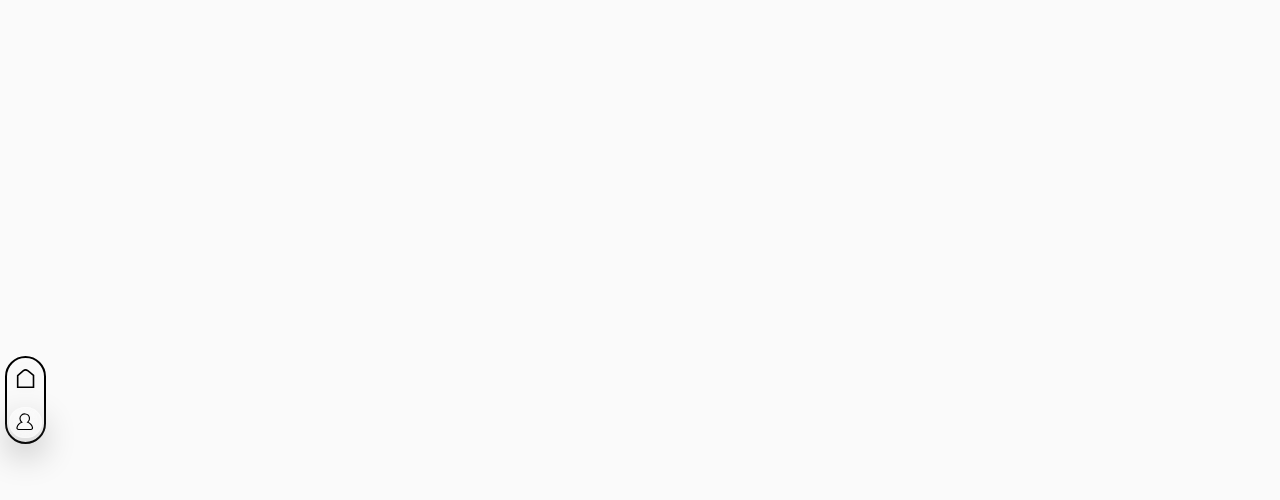
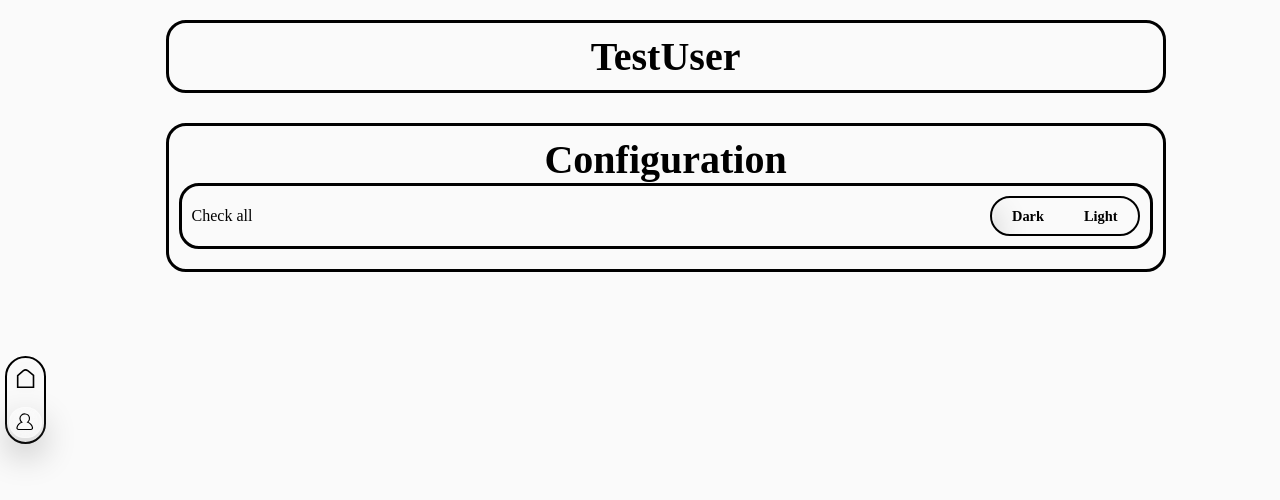
Before and after one commit to marcosrica/root-pulse, a Vue app in the folder frontend/: page /profile in a window 1280 px wide. Shown: the top 500 px of the page. Built offline with nearby package versions, Linux system fonts and the light colour scheme; no server answers; the HTML template or start-up script is replaced by a standard one.

Commit message:
Started work on profile

```diff
--- a/frontend/src/views/Profile.vue
+++ b/frontend/src/views/Profile.vue
@@ -1,14 +1,80 @@
 <script setup lang="ts">
-    import BasePage from '@/components/BasePage.vue';
+import BasePage from '@/components/BasePage.vue';
+import BaseDiv from '@/components/BaseDiv.vue';
+import type { userInfo } from '@/Utilities/types/UserInfo';
+import { useI18n } from '@/locales/i18n';
+import ToggleBar from '@/components/ToggleBar.vue';
+import { ref } from 'vue';
+import { useThemeStore } from '@/stores/theme'
 
+const themeStore = useThemeStore();
+
+//Library for easy translation features
+const { t } = useI18n();
+
+const currentTheme = ref('Home');
+
+let info: userInfo = {
+  username: "TestUser",
+  language: "en",
+  theme: "dark",
+  id: 1,
+}
+
+
+const changedTheme = () => {
+    if (currentTheme.value == t("theme.dark")) {
+        themeStore.setTheme('dark');
+    }
+    else {
+        themeStore.setTheme('light');
+    }
+}
 </script>
 
 <template>
     <BasePage location="profile">
+        <BaseDiv class="headerDiv">
+            <h1 class="marginless headerText"> {{info.username}} </h1>
+        </BaseDiv>
 
+        <BaseDiv class="headerDiv">
+            <h1 class="marginless headerText"> {{t("profile.configuration")}} </h1>
+
+            <BaseDiv class="innerDiv">
+                <p class="marginless sensorNameText"> {{t("home.checkAll")}} </p>
+
+                <ToggleBar
+                  v-model="currentTheme"
+                  :options="[t('theme.dark'), t('theme.light')]"
+                  @update:modelValue="changedTheme"
+                />
+            </BaseDiv>
+        </BaseDiv>
     </BasePage>
 </template>
 
 <style scoped>
+.marginless {
+    margin: 0px;
+}
 
+.headerText {
+    font-size: 40px;
+    text-align: center;
+}
+
+.headerDiv {
+    margin-bottom: 30px;
+}
+
+.innerDiv {
+    margin-bottom: 10px;
+    cursor: pointer;
+
+    display: flex;
+    flex-direction: row;
+    justify-content: space-between;
+    align-items: center;
+}
 </style>
```
